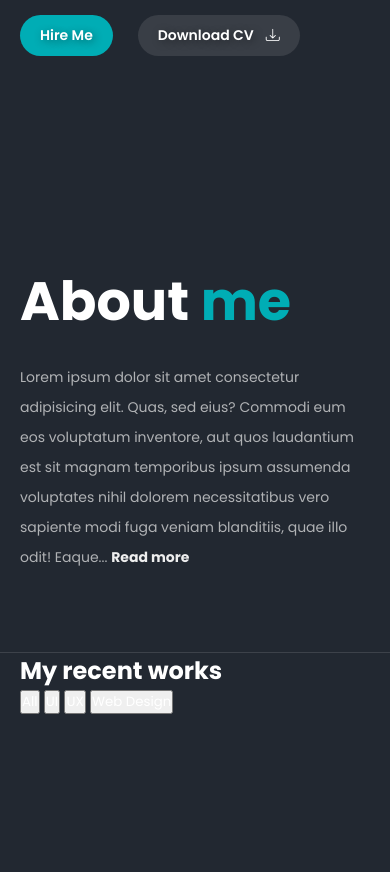
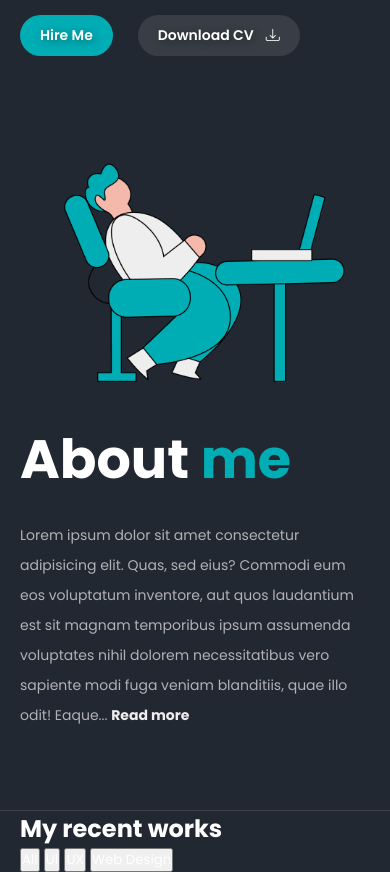
Before and after one commit to rimon26/ostadassignment, a plain HTML site: page index.html in a window 390 px wide. Shown: the part 560-1432 px from the top of the page. Before the commit the page ends 1274 px from the top, so only its background shows below. Drawn offline with nearby package versions, Linux system fonts and the light colour scheme.

Commit message:
initial commit 3

```diff
--- a/css/responsive.css
+++ b/css/responsive.css
@@ -112,7 +112,7 @@
   .about-container {
     flex-direction: column-reverse;
     gap: 30px;
-    padding: 80px 20px;
+    padding: 0px 20px 80px;
   }
 
   .about-content {
```
Also changed, not shown: assets/images/about-image.png (added).
